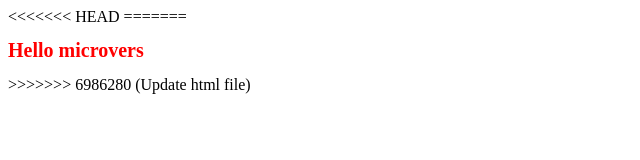
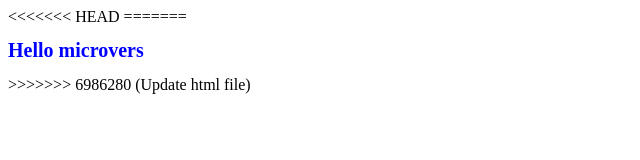
Before and after one commit to tes-nat/-hello-microvers, a website: page index.html in a window 1280 px wide. Shown: the whole page, without its empty margins (0-640 px from the left). Drawn offline with Linux system fonts and the light colour scheme.

Commit message:
Adding css class

```diff
--- a/index.html
+++ b/index.html
@@ -10,7 +10,7 @@
 =======
 </head>
 <body>
-    <h1>Hello microvers</h1>
+    <h1 class="hh">Hello microvers</h1>
 </body>
 </html>
 >>>>>>> 6986280 (Update html file)
--- a/style.css
+++ b/style.css
@@ -1,4 +1,4 @@
-h1 {
-  color: red;
+.hh {
+  color: blue;
   font-size: 20px;
 }
```
